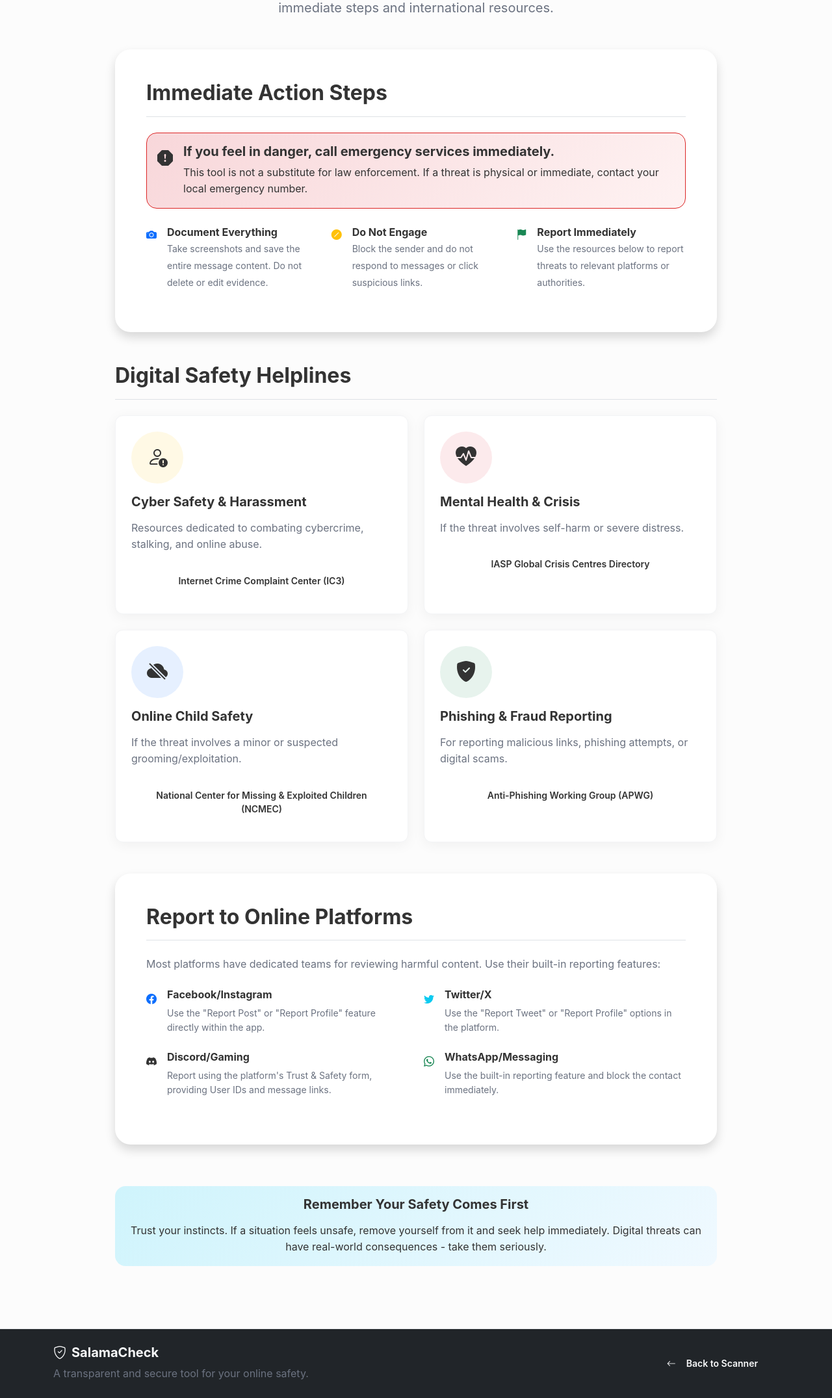
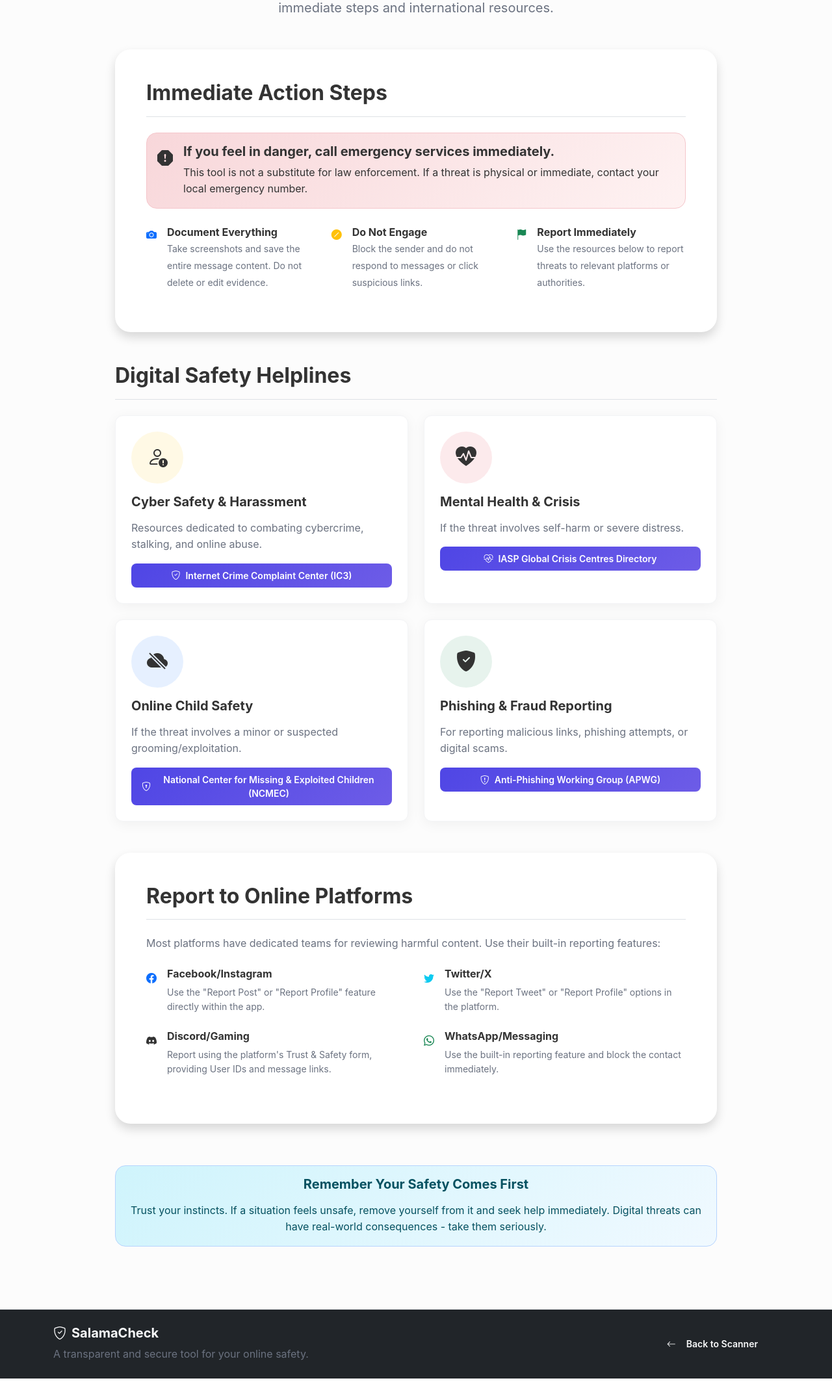
Before and after one commit to fredxotic/SalamaCheck, a Flask app: page /safety-resources in a window 1280 px wide. Shown: the part 351-2502 px from the top of the page at 65% size. After the commit the page ends 2472 px from the top, so only its background shows below. Run offline with Flask 3, Linux system fonts and the light colour scheme.

Commit message:
Better visibity of buttons

```diff
--- a/static/css/style.css
+++ b/static/css/style.css
@@ -762,32 +789,94 @@ footer a.text-light-emphasis:hover {
     color: inherit !important;
 }
 
+/* Specific fixes for feedback alert types - NEW ADDITIONS */
+.alert-info {
+    background: linear-gradient(135deg, #cff4fc, #f0f9ff) !important;
+    border: 1px solid #b6d4fe !important;
+    color: #055160 !important;
+}
+
+[data-theme="dark"] .alert-info {
+    background: linear-gradient(135deg, #1e3a5f, #1e40af) !important;
+    border-color: #3b82f6 !important;
+    color: #dbeafe !important;
+}
+
+.alert-success {
+    background: linear-gradient(135deg, #d1e7dd, #ecfdf5) !important;
+    border: 1px solid #a3e4d7 !important;
+    color: #065f46 !important;
+}
+
+[data-theme="dark"] .alert-success {
+    background: linear-gradient(135deg, #065f46, #047857) !important;
+    border-color: #10b981 !important;
+    color: #d1fae5 !important;
+}
+
+.alert-warning {
+    background: linear-gradient(135deg, #fff3cd, #fffbeb) !important;
+    border: 1px solid #fde68a !important;
+    color: #92400e !important;
+}
+
+[data-theme="dark"] .alert-warning {
+    background: linear-gradient(135deg, #78350f, #92400e) !important;
+    border-color: #f59e0b !important;
+    color: #fef3c7 !important;
+}
+
+.alert-danger {
+    background: linear-gradient(135deg, #f8d7da, #fef2f2) !important;
+    border: 1px solid #f5c6cb !important;
+    color: #721c24 !important;
+}
+
+[data-theme="dark"] .alert-danger {
+    background: linear-gradient(135deg, #7f1d1d, #991b1b) !important;
+    border-color: #ef4444 !important;
+    color: #fecaca !important;
+}
+
 /* Specific fixes for safety resources page */
-.alert-danger {
+.safety-resources .alert-danger {
     background: linear-gradient(135deg, #f8d7da, #fef2f2);
     border: 1px solid var(--danger);
     color: #721c24;
 }
 
-[data-theme="dark"] .alert-danger {
+[data-theme="dark"] .safety-resources .alert-danger {
     background: linear-gradient(135deg, #7f1d1d, #991b1b);
     border-color: var(--danger-light);
     color: #fecaca;
 }
 
-.alert-info {
-    background: linear-gradient(135deg, #cff4fc, #f0f9ff);
-    border: 1px solid #b6d4fe;
-    color: #055160;
+/* ===== Resource Buttons - Consistent Styling ===== */
+.resource-btn {
+    background: linear-gradient(135deg, var(--primary), var(--primary-light)) !important;
+    color: white !important;
+    border: none !important;
+    border-radius: var(--radius) !important;
+    padding: 0.5rem 1rem !important;
+    font-weight: 600 !important;
+    transition: var(--transition) !important;
+    text-decoration: none !important;
+    display: inline-flex !important;
+    align-items: center !important;
+    justify-content: center !important;
+    gap: 0.5rem !important;
+    font-size: 0.875rem !important;
 }
 
-[data-theme="dark"] .alert-info {
-    background: linear-gradient(135deg, #1e3a5f, #1e40af);
-    border-color: #3b82f6;
-    color: #dbeafe;
+.resource-btn:hover {
+    background: linear-gradient(135deg, var(--primary-dark), var(--primary)) !important;
+    color: white !important;
+    transform: translateY(-2px) !important;
+    box-shadow: 0 4px 12px rgba(79, 70, 229, 0.3) !important;
+    text-decoration: none !important;
 }
 
-/* ===== Animations (Unchanged) ===== */
+/* ===== Animations ===== */
 @keyframes slideIn {
     from {
         opacity: 0;
--- a/templates/safety_resources.html
+++ b/templates/safety_resources.html
@@ -90,7 +90,10 @@
                                 </div>
                                 <h5 class="fw-bold mb-3">Cyber Safety & Harassment</h5>
                                 <p class="text-muted mb-3">Resources dedicated to combating cybercrime, stalking, and online abuse.</p>
-                                <a href="https://cybercrime.gov/" target="_blank" class="btn btn-outline-warning btn-sm">Internet Crime Complaint Center (IC3)</a>
+                                <a href="https://cybercrime.gov/" target="_blank" class="btn resource-btn">
+                                    <i class="bi bi-shield-check" aria-hidden="true"></i>
+                                    Internet Crime Complaint Center (IC3)
+                                </a>
                             </div>
                         </div>
                         <div class="col-md-6">
@@ -100,7 +103,10 @@
                                 </div>
                                 <h5 class="fw-bold mb-3">Mental Health & Crisis</h5>
                                 <p class="text-muted mb-3">If the threat involves self-harm or severe distress.</p>
-                                <a href="https://www.iasp.info/crisis-centres/" target="_blank" class="btn btn-outline-danger btn-sm">IASP Global Crisis Centres Directory</a>
+                                <a href="https://www.iasp.info/crisis-centres/" target="_blank" class="btn resource-btn">
+                                    <i class="bi bi-heart-pulse" aria-hidden="true"></i>
+                                    IASP Global Crisis Centres Directory
+                                </a>
                             </div>
                         </div>
                         <div class="col-md-6">
@@ -110,7 +116,10 @@
                                 </div>
                                 <h5 class="fw-bold mb-3">Online Child Safety</h5>
                                 <p class="text-muted mb-3">If the threat involves a minor or suspected grooming/exploitation.</p>
-                                <a href="https://www.missingkids.org/gethelp/cybertipline" target="_blank" class="btn btn-outline-primary btn-sm">National Center for Missing & Exploited Children (NCMEC)</a>
+                                <a href="https://www.missingkids.org/gethelp/cybertipline" target="_blank" class="btn resource-btn">
+                                    <i class="bi bi-shield-lock" aria-hidden="true"></i>
+                                    National Center for Missing & Exploited Children (NCMEC)
+                                </a>
                             </div>
                         </div>
                         <div class="col-md-6">
@@ -120,7 +129,10 @@
                                 </div>
                                 <h5 class="fw-bold mb-3">Phishing & Fraud Reporting</h5>
                                 <p class="text-muted mb-3">For reporting malicious links, phishing attempts, or digital scams.</p>
-                                <a href="https://safebrowsing.google.com/safebrowsing/report_phish/" target="_blank" class="btn btn-outline-success btn-sm">Anti-Phishing Working Group (APWG)</a>
+                                <a href="https://safebrowsing.google.com/safebrowsing/report_phish/" target="_blank" class="btn resource-btn">
+                                    <i class="bi bi-shield-exclamation" aria-hidden="true"></i>
+                                    Anti-Phishing Working Group (APWG)
+                                </a>
                             </div>
                         </div>
                     </div>
```
Also changed, not shown: other parts of static/css/style.css (+63 -25 lines).
